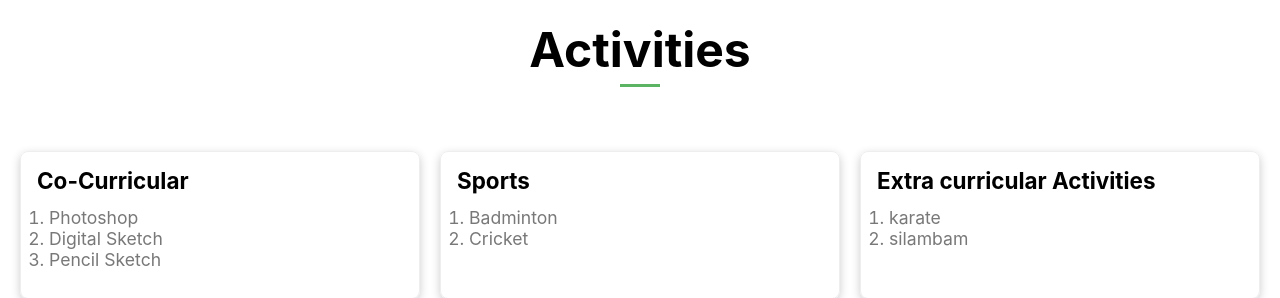
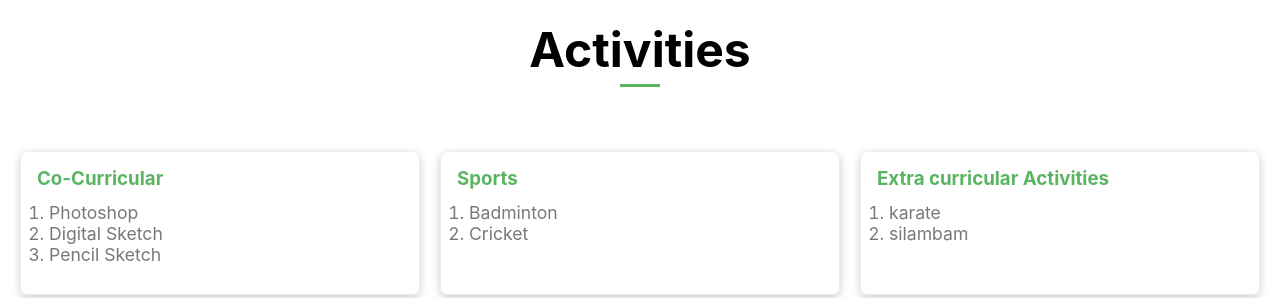
Before and after one commit to nishanthmony/nishanthmonyn, a React (Create React App) app: page / in a window 1280 px wide. Shown: the part 6160-6458 px from the top of the page. Built offline with nearby package versions, Linux system fonts and the light colour scheme.

Commit message:
span is used in cocurricular activities

```diff
--- a/src/components/cocurricular.js
+++ b/src/components/cocurricular.js
@@ -8,7 +8,7 @@ const Cocurricular = () => {
         <span className='line'></span>
         <div className='content'>
           <div className='card'>
-          <h3>Co-Curricular</h3>
+            <span><h3>Co-Curricular</h3></span>
             <p><ul style={{listStyleType: 'number'}}>
               <li>Photoshop</li>
               <li>Digital Sketch</li>
@@ -16,14 +16,14 @@ const Cocurricular = () => {
             </ul></p>
           </div>
           <div className='card'>
-          <h3>Sports</h3>
+            <span><h3>Sports</h3></span>
             <p><ul style={{listStyleType: 'number'}}>
               <li>Badminton</li>
               <li>Cricket</li>
             </ul></p>
           </div>
           <div className='card'>
-          <h3>Extra curricular Activities</h3>
+            <span><h3>Extra curricular Activities</h3></span>
             <p><ul style={{listStyleType: 'number'}}>
               <li>karate</li>
               <li>silambam</li>
```
Lines whose indentation alone changed are shown as unchanged.
